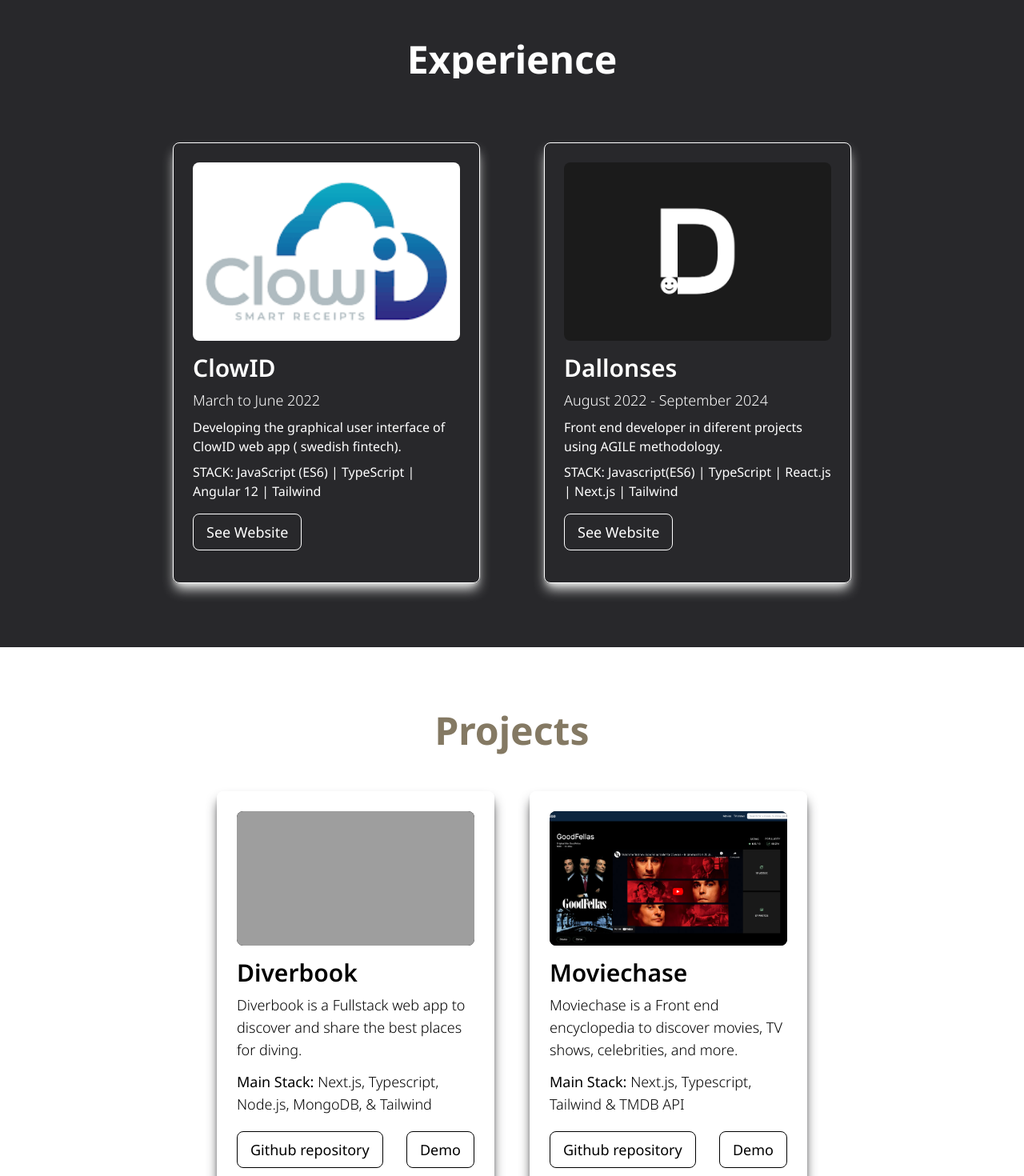
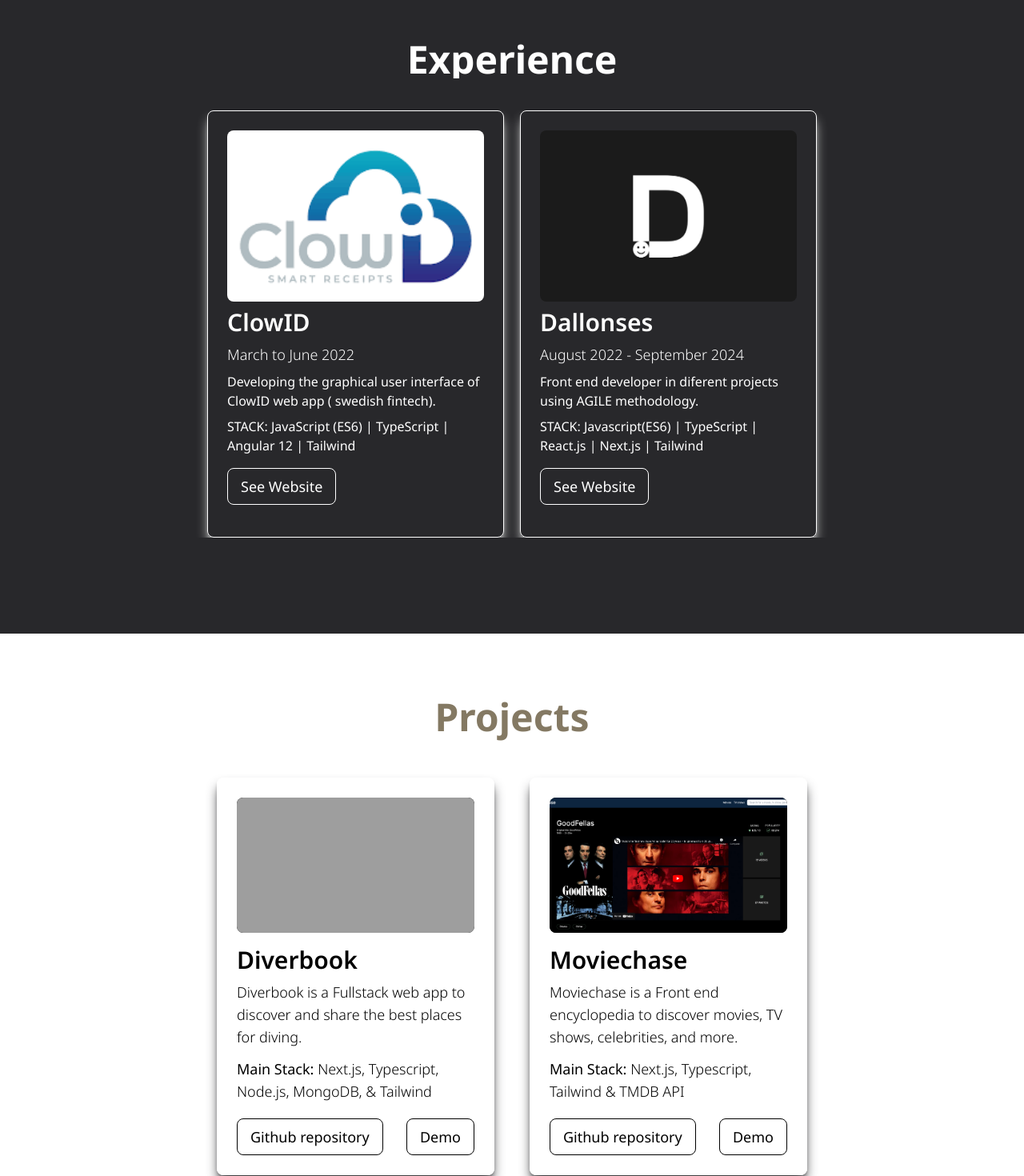
Before and after one commit to jordiroca94/portfolio, a Next.js app: page / in a window 1280 px wide. Shown: the part 1640-3110 px from the top of the page at 80% size. Built offline with nearby package versions, Linux system fonts and the light colour scheme; grey boxes are pictures that could not be loaded.

Commit message:
fix: ProjectSlider

```diff
--- a/app/page.tsx
+++ b/app/page.tsx
@@ -6,7 +6,7 @@
 import Footer from "@/components/Footer";
 import Header from "@/components/Header";
 import HumanRights from "@/components/HumanRights";
-import ProjectsSlider from "@/components/ProjectsSlider";
+import Projects from "@/components/Projects";
 import Hero from "@/components/Hero";
 import dataEn from "../data/data-en.json";
 import dataEs from "../data/data-es.json";
@@ -45,7 +45,7 @@
             title={dataEn.experience.title}
             items={dataEn.experience.items}
           />
-          <ProjectsSlider
+          <Projects
             id={dataEn.id.projects}
             title={dataEn.projects.title}
             items={dataEn.projects.items}
@@ -105,7 +105,7 @@
             title={dataEs.experience.title}
             items={dataEs.experience.items}
           />
-          <ProjectsSlider
+          <Projects
             id={dataEs.id.projects}
             title={dataEs.projects.title}
             items={dataEs.projects.items}
--- a/components/Experience.tsx
+++ b/components/Experience.tsx
@@ -1,12 +1,15 @@
 "use client";
 import React from "react";
 import Container from "./Container";
-import Image from "next/image";
 import Button from "./Button";
 import TextAnimation from "./animations/TextAnimation";
 import SimpleAnimation from "./animations/SimpleAnimation";
 import useColor from "@/hooks/useColor";
 import { Asset, CtaType } from "@/types/common";
+import Slider from "react-slick";
+import { sliderSettings } from "@/utils/slider";
+import 'slick-carousel/slick/slick.css';
+import 'slick-carousel/slick/slick-theme.css';
 
 type ExperienceType = {
   key: string;
@@ -34,7 +37,7 @@
           {title}
         </h2>
       </TextAnimation>
-      <div className="flex flex-col lg:flex-row justify-center gap-20 pt-20">
+      <Slider className="sliderGaps py-10 custom-slick-dots" {...sliderSettings}>
         {items.map((item) => (
           <SimpleAnimation
             className="flex flex-col border border-white p-6 gap-y-2 rounded-lg lg:w-1/3 shadow-lg shadow-lightGray"
@@ -64,7 +67,7 @@
             </div>
           </SimpleAnimation>
         ))}
-      </div>
+      </Slider>
     </Container>
   );
 };
--- a/components/Hero.tsx
+++ b/components/Hero.tsx
@@ -27,7 +27,7 @@
           once
         />
         <div className="sm:w-1/2 lg:w-1/3 my-10 relative group">
-          <div className="absolute hidden group-hover:block z-40 top-1/2 left-1/2 transform duration-500 -translate-x-1/2 -translate-y-1/2">
+          <div className="absolute hidden lg:group-hover:block z-40 top-1/2 left-1/2 transform duration-500 -translate-x-1/2 -translate-y-1/2">
             <div className="flex gap-4">
               <a
                 aria-label={linkedinCta.label}
@@ -47,7 +47,7 @@
               </a>
             </div>
           </div>
-          <SimpleAnimation className="group-hover:blur-sm transform duration-500">
+          <SimpleAnimation className="lg:group-hover:blur-sm transform duration-500">
             {/* eslint-disable-next-line @next/next/no-img-element */}
             <img
               className="aspect-square rounded-full h-full w-full object-cover"
--- a/components/ProjectsSlider.tsx
+++ b/components/Projects.tsx
@@ -10,7 +10,6 @@
 import useColor from "@/hooks/useColor";
 import { Asset, CtaType, Literals } from "@/types/common";
 import { sliderSettings } from "@/utils/slider";
-
 
 type ProjectsType = {
   name: string;
@@ -29,7 +28,7 @@
   id: string;
 };
 
-const ProjectsSlider = ({ title, items, literals, id }: Props) => {
+const Projects = ({ title, items, literals, id }: Props) => {
   const ref = useColor<HTMLDivElement>();
 
   return (
@@ -39,7 +38,7 @@
           {title}
         </h2>
       </TextAnimation>
-      <Slider className="sliderGaps pb-6 " {...sliderSettings}>
+      <Slider className="sliderGaps" {...sliderSettings}>
         {items.map((item) => (
           <div
             key={item.name}
@@ -97,4 +96,4 @@
   );
 };
 
-export default ProjectsSlider;
+export default Projects;
```
